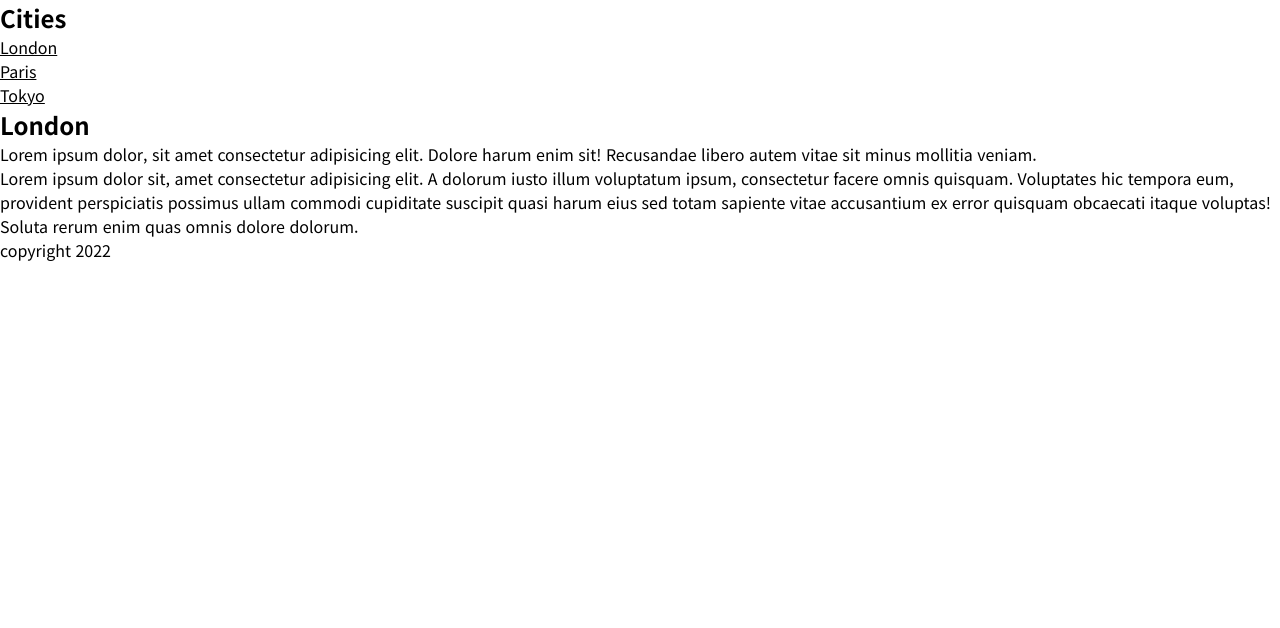
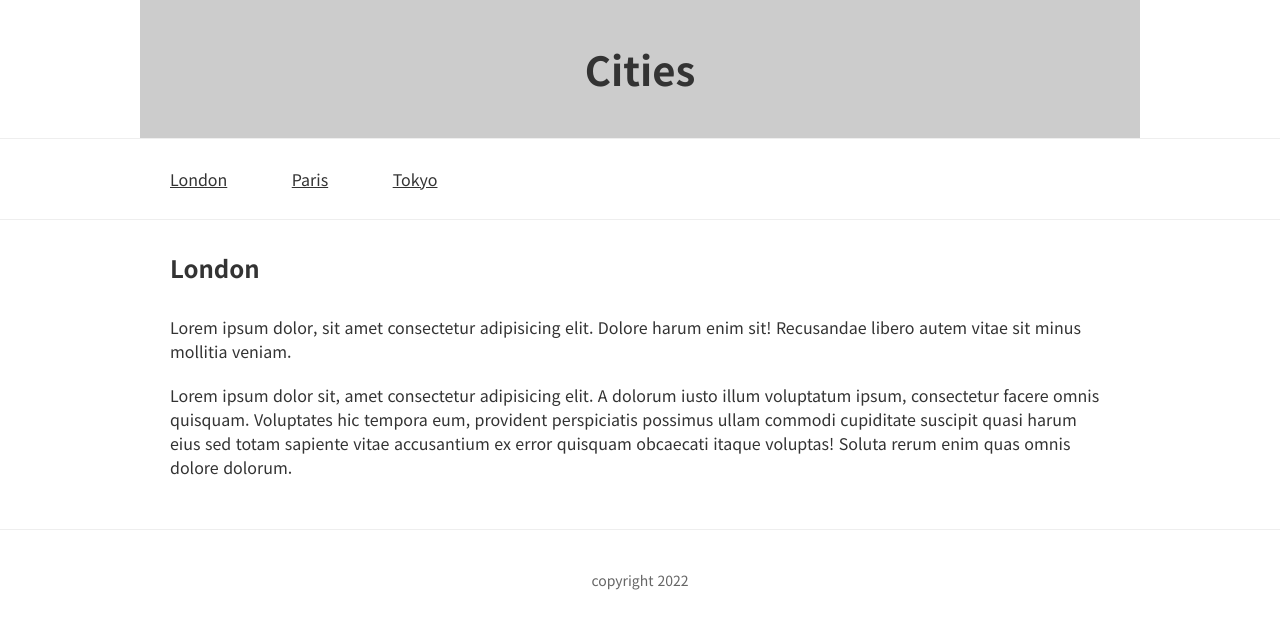
Before and after one commit to yamXcoco/page-link, a plain HTML site: page index.html in a window 1280 px wide. Drawn offline with Linux system fonts and the light colour scheme.

Commit message:
pagelink

```diff
--- a/css/main.css
+++ b/css/main.css
@@ -13,4 +13,63 @@ ul {
 
 body{
     font-family: 'Noto Sans KR', sans-serif;
+    color: #333;
 }
+
+.head {
+    width: 1000px;
+    padding: 40px;
+    background-color: #ccc;
+    text-align: center;
+    margin: 0 auto;
+    /* margin: 30px 20px; 위/아래 */
+    /* margin: 10px 0 30px 20px;  */
+    /* 위/오른/아래/왼 */
+}
+.head h2 {
+    font-size: 40px;
+}
+.nav {
+    border-top: 1px solid #eee;
+    border-bottom: 1px solid #eee;
+}
+.nav ul {
+    width: 1000px;
+    /* 블록요소라서 width사용 */
+    margin: 0 auto;
+
+}
+.nav ul li {
+    display: inline-block;
+    /* 블록을 인라인으로 */
+    height: 80px;
+}
+.nav ul li a {
+    /* a는 인라인요소라 높이없음 그래서 블록으로*/
+    display: block;
+    height: 80px;
+    /* background-color: yellow; */
+    line-height: 80px;
+    /* 글자 중앙으로 */
+    padding: 0 30px;
+}
+.contents {
+    width: 1000px;
+    margin: 0 auto;
+    padding: 30px;
+}
+
+.contents h2 {
+    margin-bottom: 30px;
+    /* margin: 0 0 30px 0; */
+}
+.contents p {
+    margin-bottom: 20px;
+}
+.bottom {
+    padding: 40px;
+    text-align: center;
+    font-size: 14px;
+    color: #666;
+    border-top: 1px solid #eee;
+}
--- a/index.html
+++ b/index.html
@@ -9,8 +9,9 @@
 
 </head>
 <body>
-    <div class="head"></div>
+    <div class="head">
     <h2>Cities</h2>
+    </div>
     <div class="nav">
         <ul>
             <li><a href="#x">London</a></li>
```
